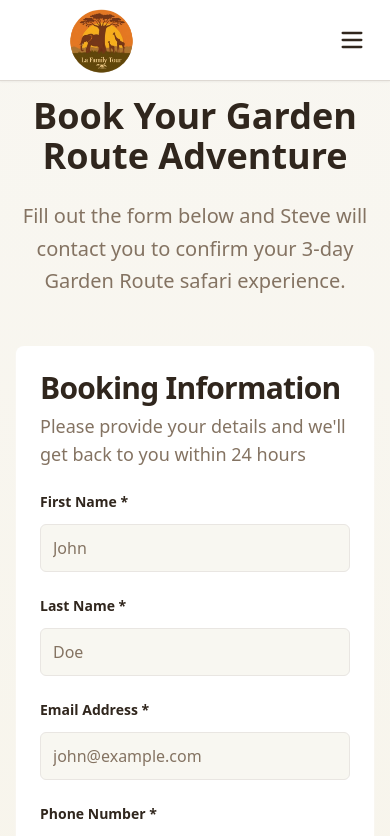
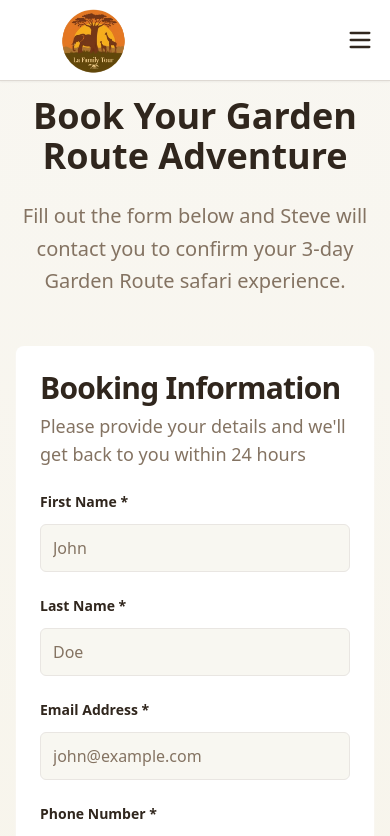
Before and after one commit to Mnqanqeni/safari-vista-launch, a React (Vite) app: page /booking in a window 390 px wide. Shown: the top 836 px of the page. Built offline with nearby package versions, Linux system fonts and the light colour scheme; the HTML template or start-up script is replaced by a standard one.

Commit message:
Adjust logo position

```diff
--- a/src/components/Header.tsx
+++ b/src/components/Header.tsx
@@ -16,8 +16,8 @@ const Header = () => {
 
   return (
     <header className="fixed top-0 left-0 right-0 z-50 bg-white/95 backdrop-blur-sm border-b border-border shadow-sm">
-      <div className="container mx-auto px-4">
-        <div className="flex items-center justify-between h-20">
+      <div className="container mx-auto px-2 sm:px-4">
+        <div className="flex items-center justify-between h-20 sm:h-24">
           {/* Logo */}
           <Link to="/" className="flex items-center hover:opacity-90 transition-opacity">
             <img src={logo} alt="La Family Tour Logo" className="h-24 w-auto" />
```
